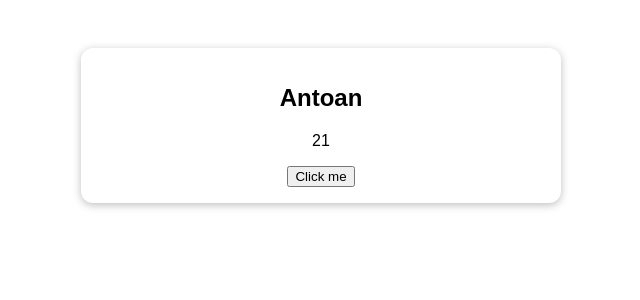
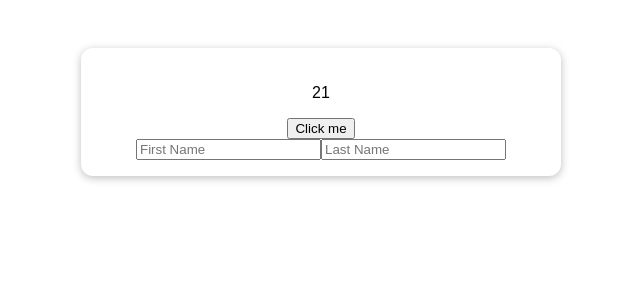
Before and after one commit to antoanparashkevov/composition-api-vue3, a Vue app: page / in a window 1280 px wide. Shown: the top 300 px of the page, without its empty margins (319-959 px from the left). Built offline with nearby package versions, Linux system fonts and the light colour scheme; the HTML template or start-up script is replaced by a standard one.

Commit message:
Working with computed function (Composition API)

```diff
--- a/src/App.vue
+++ b/src/App.vue
@@ -1,32 +1,60 @@
 <template>
-  <section class="container">
-    <h2>{{ user.userName }}</h2>
-    <p>{{user.userAge}}</p>
+  <section class='container'>
+    <h2>{{ uName }}</h2>
+    <p>{{ user.userAge }}</p>
     <button @click='setNewAge'>Click me</button>
+    <div>
+      <input type='text' placeholder='First Name' @input='setFirstName'>
+      <input type='text' placeholder='Last Name' @input='setLastName'>
+    </div>
   </section>
 </template>
 
 <script>
-import {reactive } from 'vue'
+import { computed, reactive, ref } from 'vue';
+
 export default {
 
-  setup(){
+  setup() {
     // const uName = ref('Antoan')
     // const uAge = ref(21)
+    const firstName = ref('');
+    const lastName = ref('');
+    const user = reactive({
+      // userName:'Antoan',
+      userAge: 21
+    });
 
-    const user = reactive({
-      userName:'Antoan',
-      userAge:21
-    })
+    const uName = computed(function() {
+      return firstName.value + " " +  lastName.value;
+    });
 
-    function setAge(){
-      user.userAge = 22
+    function setAge() {
+      user.userAge = 22;
     }
-      // setTimeout(function(){
-      //   user.userName = 'Test'
-      //   user.userAge = 22
-      // },2000)
-    return {user:user, setNewAge:setAge}
+
+    function setFirstName(event) {
+      firstName.value = event.target.value;
+    }
+
+    function setLastName(event) {
+      lastName.value = event.target.value;
+
+    }
+
+    // setTimeout(function(){
+    //   user.userName = 'Test'
+    //   user.userAge = 22
+    // },2000)
+
+    return {
+      uName,
+      user: user,
+      setNewAge: setAge,
+      setLastName,
+      setFirstName
+
+    };
   }
   // data() {
   //   return {
```
